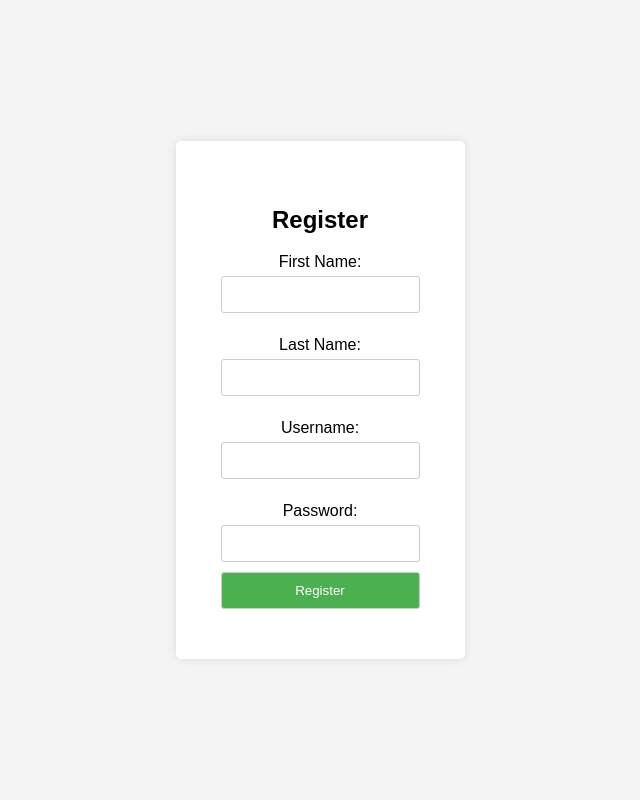
After one commit to fabrice-fouron/my-dns, a Python web app: template src/templates/register.html in a window 1280 px wide. The commit adds this page. Shown: the whole page, without its empty margins (320-960 px from the left). Run offline with Jinja, Linux system fonts and the light colour scheme; the template is opened without the code that fills it, so the values that code supplies are empty.

Commit message:
did some more progress on the sign in and register pages

```diff
--- a/src/Task.py
+++ b/src/Task.py
@@ -16,3 +16,9 @@ class Task:
     def set_tools(self, *args) -> None:
         for i in args:
             self.tools.append(i)
+
+    def __str__(self) -> str:
+        output = ""
+        for i in self.tools:
+            output += i + "\n"
+        return output
--- /dev/null
+++ b/src/templates/register.html
@@ -0,0 +1,79 @@
+<!DOCTYPE html>
+<html lang="en">
+<head>
+    <meta charset="UTF-8">
+    <meta name="viewport" content="width=device-width, initial-scale=1.0">
+    <title>Register</title>
+    <style>
+        body {
+            font-family: Arial, sans-serif;
+            background-color: #f4f4f4;
+            margin: 0;
+            padding: 0;
+            display: flex;
+            justify-content: center;
+            align-items: center;
+            height: 100vh;
+        }
+        .title-banner {
+            background-color: #4caf50;
+            color: #0f0303;
+            text-align: center;
+            padding: 20px 0;
+            margin-bottom: 20px;
+        }
+        .container {
+            max-width: 400px;
+            padding: 45px;
+            background-color: #fff;
+            border-radius: 5px;
+            box-shadow: 0 0 10px rgba(0,0,0,0.1);
+        }
+        form {
+            display: flex;
+            flex-direction: column;
+            align-items: center;
+        }
+        input[type="text"],
+        input[type="password"],
+        input[type="submit"] {
+            width: 100%;
+            padding: 10px;
+            margin: 5px 0;
+            border: 1px solid #ccc;
+            border-radius: 3px;
+            box-sizing: border-box;
+        }
+        input[type="submit"] {
+            background-color: #4caf50;
+            color: white;
+            cursor: pointer;
+        }
+        input[type="submit"]:hover {
+            background-color: #45a049;
+        }
+    </style>
+</head>
+<body>
+    <!-- <div class="title-banner">
+        <h1>Sign In Page</h1>
+    </div> -->
+    <div class="container">
+        <form method="POST">
+            <h2>Register</h2>
+            <label type="text" id="firstname" name="firstname" required>First Name:</label>
+            <input type="text" id="firstname" name="firstname" required>
+            <br>
+            <label type="text" id="lastname" name="lastname" required>Last Name:</label>
+            <input type="text" id="lastname" name="lastname" required>
+            <br>
+            <label for="username">Username:</label>
+            <input type="text" id="username" name="username" required>
+            <br>
+            <label for="password">Password:</label>
+            <input type="password" id="password" name="password" required>
+            <input type="submit" value="Register">
+        </form>
+    </div>
+</body>
+</html>
--- a/src/templates/todo.html
+++ b/src/templates/todo.html
@@ -7,7 +7,7 @@
 </head>
 <body id="container">
     {% block body %}
-        {% for user in user_list %}
+        {% for task in user_list %}
             <h1>{{ user.get_fullname() }}</h1>
         {% endfor %}
     {% endblock %}
```
Also changed, not shown: newfile.json (+7 -1 lines), src/main.py (+32 -28 lines), src/util.py (+101 -10 lines), src/templates/signin.html (renamed from src/templates/welcome.html).
